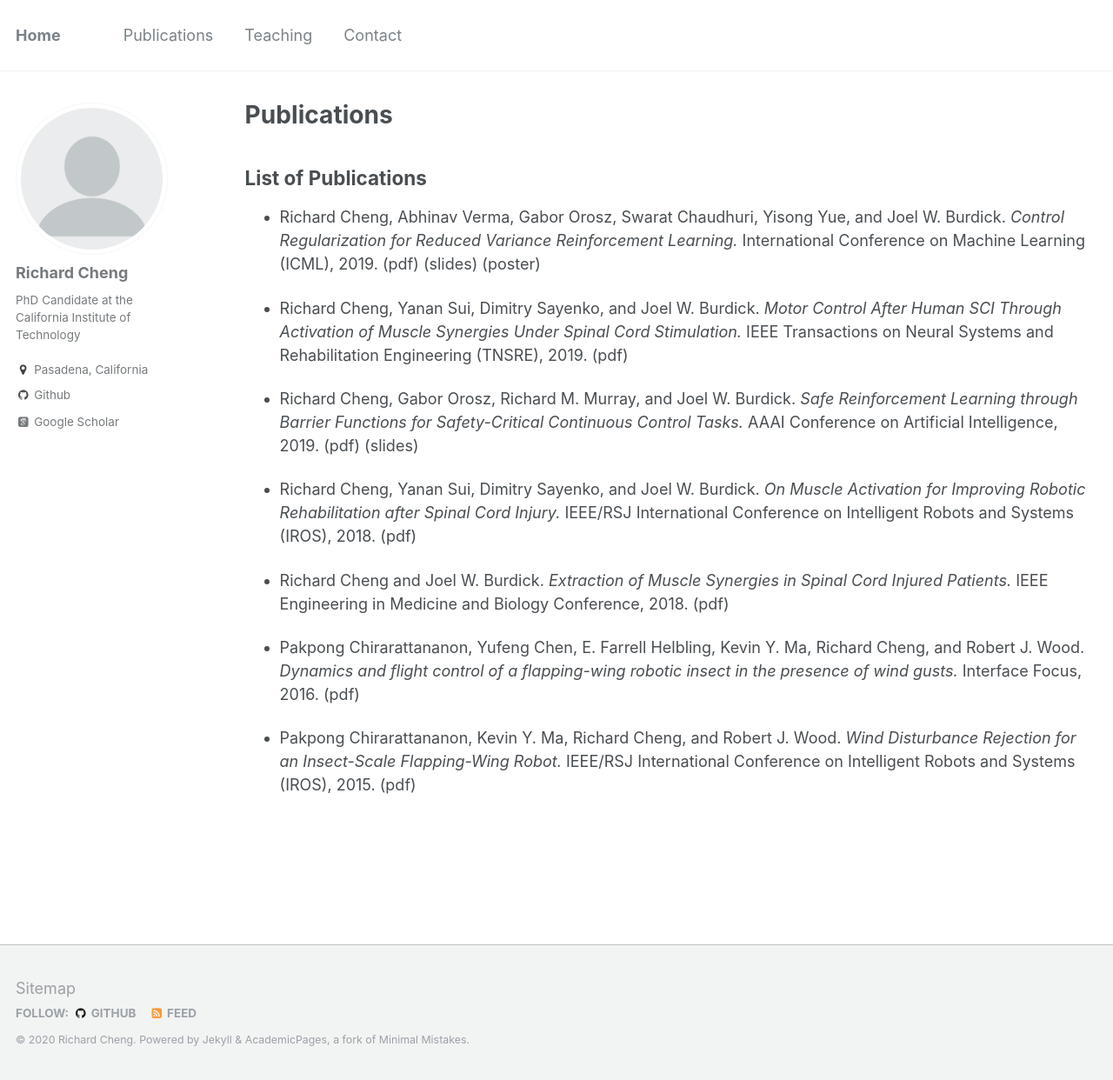
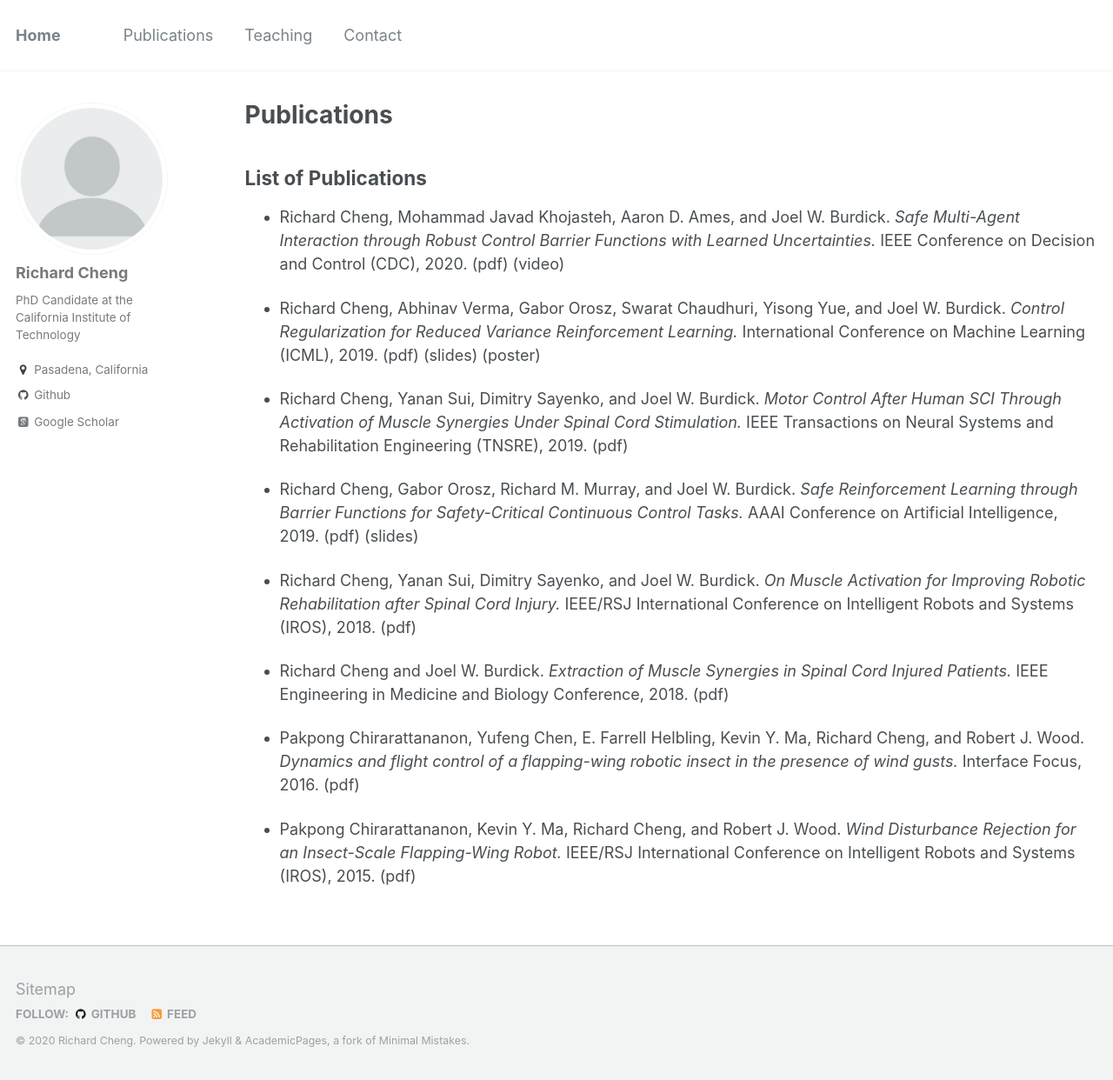
Before and after one commit to rcheng805/rcheng805.github.io, a Jekyll site: the page built from _pages/papers.md, in a window 1280 px wide and 1242 px high. Shown: the whole window at 87% size. Built offline with Jekyll 4.4.1, drawn with Linux system fonts in a browser that asks for light colours; some web fonts are replaced.

Commit message:
Update papers.md

```diff
--- a/_pages/papers.md
+++ b/_pages/papers.md
@@ -7,6 +7,8 @@ author_profile: true
 
 List of Publications
 ------
+
+* Richard Cheng, Mohammad Javad Khojasteh, Aaron D. Ames, and Joel W. Burdick. *Safe Multi-Agent Interaction through Robust Control Barrier Functions with Learned Uncertainties.* IEEE Conference on Decision and Control (CDC), 2020. [(pdf)](http://rcheng805.github.io/files/cdc2020.pdf) [(video)](http://rcheng805.github.io/files/CDC2020_video.mp4) <br/>
 
 * Richard Cheng, Abhinav Verma, Gabor Orosz, Swarat Chaudhuri, Yisong Yue, and Joel W. Burdick. *Control Regularization for Reduced Variance Reinforcement Learning.* International Conference on Machine Learning (ICML), 2019. [(pdf)](http://rcheng805.github.io/files/icml2019_paper.pdf) [(slides)](http://rcheng805.github.io/files/icml2019_presentation.pdf) [(poster)](http://rcheng805.github.io/files/icml2019_poster.pdf) <br/>
 
```
